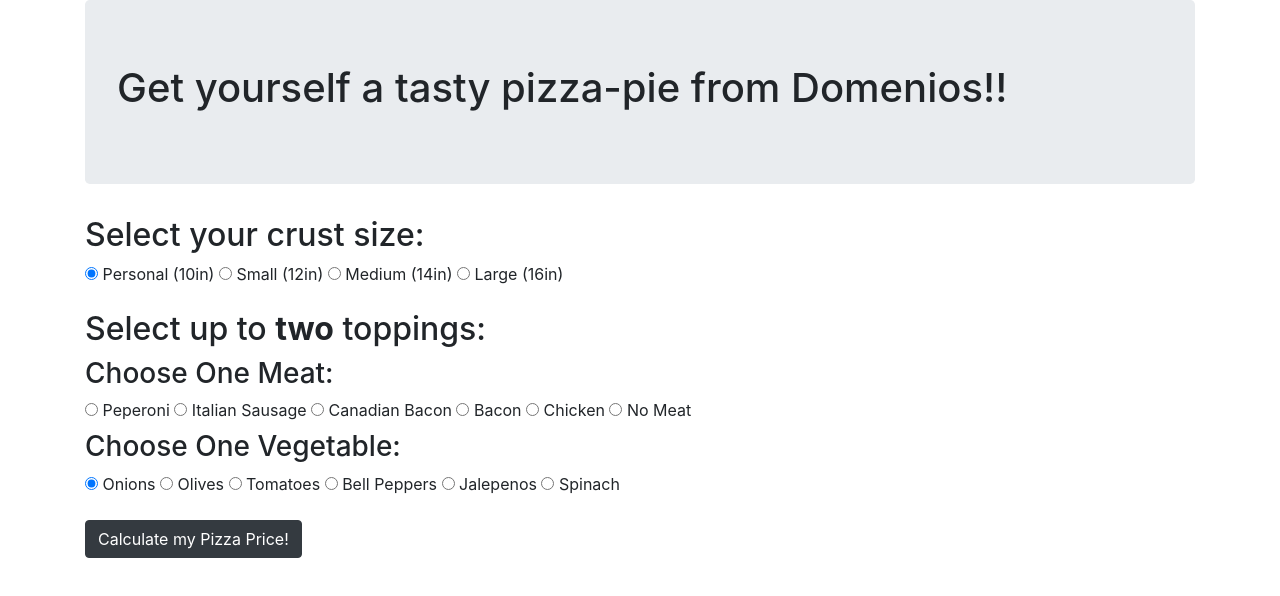
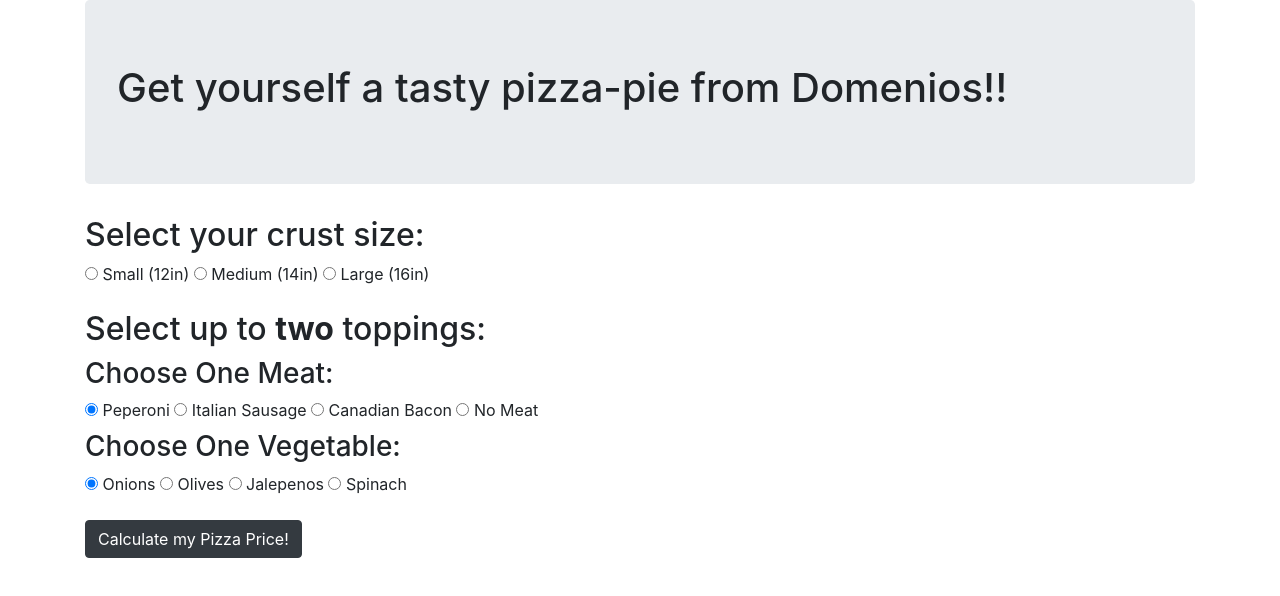
Before and after one commit to mrunderoad/pizza-parlor, a plain HTML site: page index.html in a window 1280 px wide. Drawn offline with Linux system fonts and the light colour scheme.

Commit message:
Add more html changes and trying to get second test working. WIP

```diff
--- a/index.html
+++ b/index.html
@@ -18,19 +18,15 @@
     <div class="form-group">
       <h2>Select your crust size:</h2>
       <label>
-        <input type="radio" name="title" value="Expensive Movie" checked>
-        Personal (10in)
-      </label>
-      <label>
-        <input type="radio" name="title" value="Innaproriate Movie">
+        <input type="radio" name="crust" value="small">
         Small (12in)
       </label>
       <label>
-        <input type="radio" name="title" value="Everyone Movie">
+        <input type="radio" name="crust" value="medium">
         Medium (14in)
       </label>
       <label>
-        <input type="radio" name="title" value="Action Movie">
+        <input type="radio" name="crust" value="large">
         Large (16in)
       </label>
     </div>
@@ -38,52 +34,36 @@
       <h2>Select up to <strong>two</strong> toppings:</h2>
       <h3>Choose One Meat:</h3>
       <label>
-        <input type="radio" name="time" value="peperoni" checked>
+        <input type="radio" name="topping1" value="topping" checked>
         Peperoni
       </label>
       <label>
-        <input type="radio" name="time" value="italian-sausage">
+        <input type="radio" name="topping1" value="topping">
         Italian Sausage
       </label>
       <label>
-        <input type="radio" name="time" value="canadian-bacon">
+        <input type="radio" name="topping1" value="topping">
         Canadian Bacon
       </label>
       <label>
-        <input type="radio" name="time" value="bacon">
-        Bacon
-      </label>
-      <label>
-        <input type="radio" name="time" value="chicken">
-        Chicken
-      </label>
-      <label>
-        <input type="radio" name="time" value="no-meat">
+        <input type="radio" name="topping1" value="topping">
         No Meat
       </label>
     <h3>Choose One Vegetable:</h3>
       <label>
-        <input type="radio" name="time" value="onions" checked>
+        <input type="radio" name="topping2" value="topping" checked>
         Onions
       </label>
       <label>
-        <input type="radio" name="time" value="olives">
+        <input type="radio" name="topping2" value="topping">
         Olives
       </label>
       <label>
-        <input type="radio" name="time" value="tomatoes">
-        Tomatoes
-      </label>
-      <label>
-        <input type="radio" name="time" value="bell-peppers">
-        Bell Peppers
-      </label>
-      <label>
-        <input type="radio" name="time" value="jalepenos">
+        <input type="radio" name="topping2" value="topping">
         Jalepenos
       </label>
       <label>
-        <input type="radio" name="time" value="spinach">
+        <input type="radio" name="topping2" value="topping">
         Spinach
       </label>
     </div>
--- a/js/scripts.js
+++ b/js/scripts.js
@@ -0,0 +1,17 @@
+function Pizza(toppingOne, toppingTwo, size) {
+  this.toppingOne = toppingOne;
+  this.toppingTwo = toppingTwo;
+  this.size = size;
+  this.cost = 15;
+}
+
+//pricings crsut small- -2 medium nothing large +2
+Pizza.prototype.createPizza = function(){
+  if (this.size === "small") {
+  this.cost -= 2;
+} else if (this.size === "large") {
+  this.cost += 2;
+} else {
+  this.cost;
+}
+}
```
Also changed, not shown: 1 other file.
